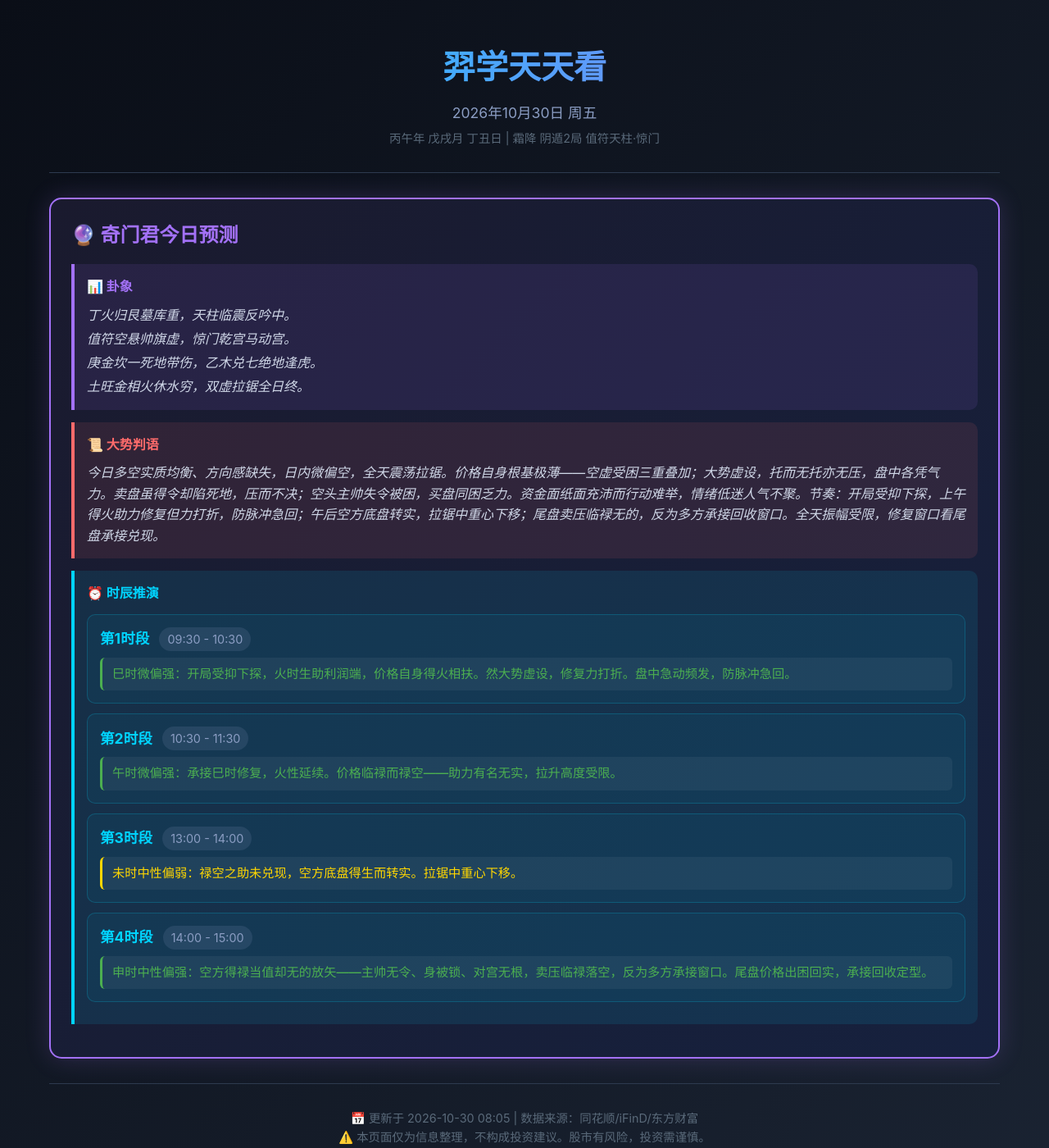
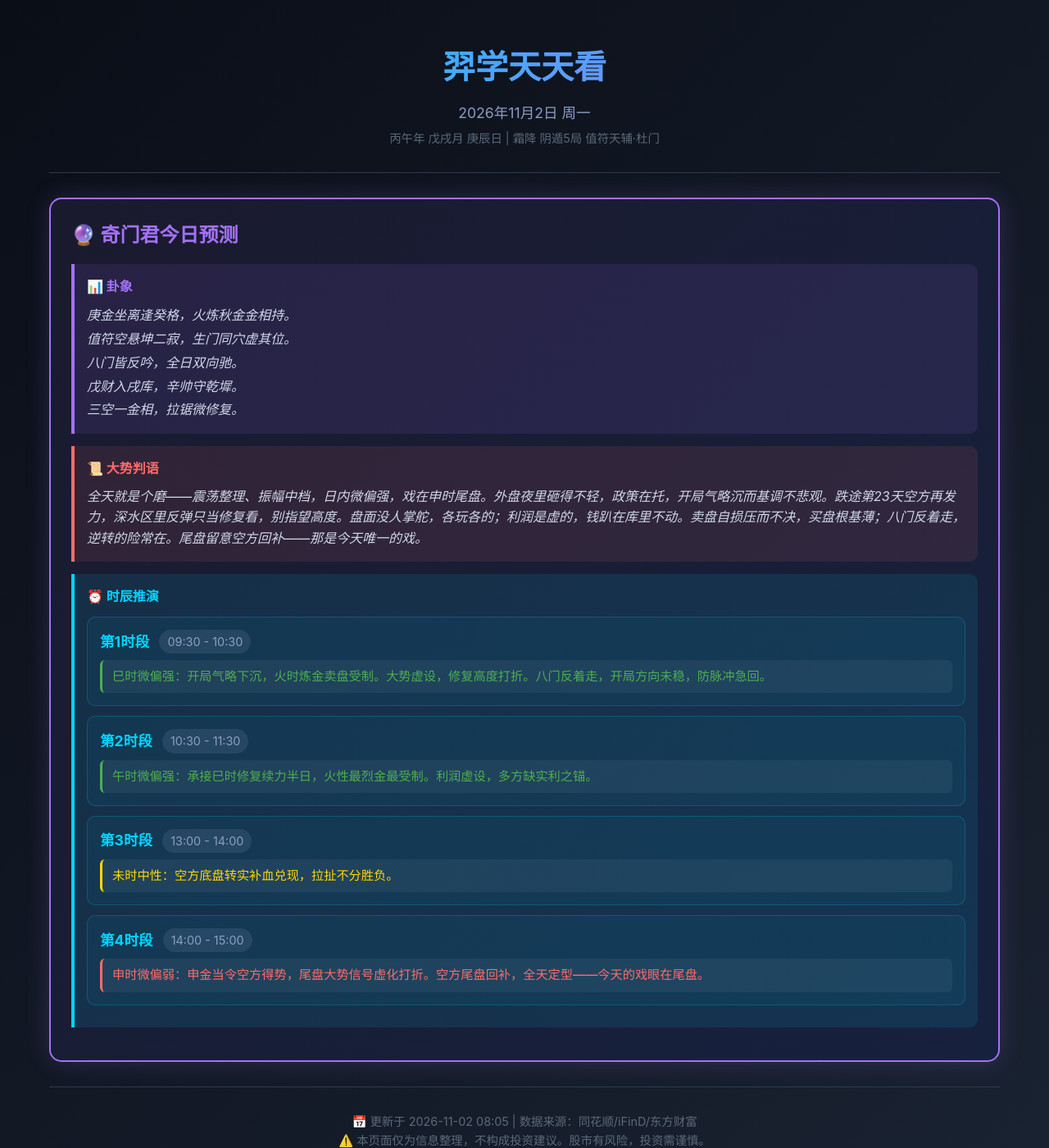
Before and after one commit to xiaoyi0319a/yixue-dashboard, a Jekyll site: the page index.html, which Jekyll copies as it is, in a window 1280 px wide and 1400 px high. Shown: the whole window at 82% size. Built offline with Jekyll 4.4.1, drawn with Linux system fonts in a browser that asks for light colours; comment, search, counter and statistics services are not loaded.

```diff
--- a/index.html
+++ b/index.html
@@ -4,12 +4,12 @@
     <meta charset="UTF-8">
     <meta name="viewport" content="width=device-width, initial-scale=1.0">
     <meta http-equiv="Cache-Control" content="no-cache, no-store, must-revalidate">
-    <meta property="og:title" content="羿学天天看 | 2026-10-30">
-    <meta property="og:description" content="🔮 阴遁2局·无方向·低开（开局受抑下探，全天拉锯，尾盘承接回收）| 📈📰 方向整理已暂停（09-27指令）">
+    <meta property="og:title" content="羿学天天看 | 2026-11-02">
+    <meta property="og:description" content="🔮 阴遁5局·无方向·震荡整理（开局气略沉，拉锯微修复，尾盘空方回补唱戏）| 📈📰 方向整理已暂停（09-27指令）">
     <meta property="og:type" content="website">
     <meta property="og:url" content="https://xiaoyi0319a.github.io/yixue-dashboard/">
     <meta name="twitter:card" content="summary_large_image">
-    <title>羿学天天看 | 2026-10-30</title>
+    <title>羿学天天看 | 2026-11-02</title>
     <link rel="stylesheet" href="css/style.css">
     <script async src="https://busuanzi.ibruce.info/busuanzi/2.3/busuanzi.pure.mini.js"></script>
 </head>
@@ -17,18 +17,18 @@
     <div class="container">
         <div class="header">
             <h1>羿学天天看</h1>
-            <div class="date">2026年10月30日 周五</div>
-            <div class="ganzhi">丙午年 戊戌月 丁丑日 | 霜降 阴遁2局 值符天柱·惊门</div>
+            <div class="date">2026年11月2日 周一</div>
+            <div class="ganzhi">丙午年 戊戌月 庚辰日 | 霜降 阴遁5局 值符天辅·杜门</div>
         </div>
         <div class="qimen-section">
             <h2>🔮 奇门君今日预测</h2>
             <div class="qimen-hexagram">
                 <h4>📊 卦象</h4>
-                <p>丁火归艮墓库重，天柱临震反吟中。<br>值符空悬帅旗虚，惊门乾宫马动宫。<br>庚金坎一死地带伤，乙木兑七绝地逢虎。<br>土旺金相火休水穷，双虚拉锯全日终。</p>
+                <p>庚金坐离逢癸格，火炼秋金金相持。<br>值符空悬坤二寂，生门同穴虚其位。<br>八门皆反吟，全日双向驰。<br>戊财入戌库，辛帅守乾墀。<br>三空一金相，拉锯微修复。</p>
             </div>
             <div class="qimen-verdict">
                 <h4>📜 大势判语</h4>
-                <p><i>今日多空实质均衡、方向感缺失，日内微偏空，全天震荡拉锯。价格自身根基极薄——空虚受困三重叠加；大势虚设，托而无托亦无压，盘中各凭气力。卖盘虽得令却陷死地，压而不决；空头主帅失令被困，买盘同困乏力。资金面纸面充沛而行动难举，情绪低迷人气不聚。节奏：开局受抑下探，上午得火助力修复但力打折，防脉冲急回；午后空方底盘转实，拉锯中重心下移；尾盘卖压临禄无的，反为多方承接回收窗口。全天振幅受限，修复窗口看尾盘承接兑现。</i></p>
+                <p><i>全天就是个磨——震荡整理、振幅中档，日内微偏强，戏在申时尾盘。外盘夜里砸得不轻，政策在托，开局气略沉而基调不悲观。跌途第23天空方再发力，深水区里反弹只当修复看，别指望高度。盘面没人掌舵，各玩各的；利润是虚的，钱趴在库里不动。卖盘自损压而不决，买盘根基薄；八门反着走，逆转的险常在。尾盘留意空方回补——那是今天唯一的戏。</i></p>
             </div>
             <div class="qimen-time">
                 <h4>⏰ 时辰推演</h4>
@@ -37,33 +37,33 @@
                         <span class="time-name">第1时段</span>
                         <span class="time-range">09:30 - 10:30</span>
                     </div>
-                    <div class="time-verdict up">巳时微偏强：开局受抑下探，火时生助利润端，价格自身得火相扶。然大势虚设，修复力打折。盘中急动频发，防脉冲急回。</div>
+                    <div class="time-verdict up">巳时微偏强：开局气略下沉，火时炼金卖盘受制。大势虚设，修复高度打折。八门反着走，开局方向未稳，防脉冲急回。</div>
                 </div>
                 <div class="time-slot">
                     <div class="time-header">
                         <span class="time-name">第2时段</span>
                         <span class="time-range">10:30 - 11:30</span>
                     </div>
-                    <div class="time-verdict up">午时微偏强：承接巳时修复，火性延续。价格临禄而禄空——助力有名无实，拉升高度受限。</div>
+                    <div class="time-verdict up">午时微偏强：承接巳时修复续力半日，火性最烈金最受制。利润虚设，多方缺实利之锚。</div>
                 </div>
                 <div class="time-slot">
                     <div class="time-header">
                         <span class="time-name">第3时段</span>
                         <span class="time-range">13:00 - 14:00</span>
                     </div>
-                    <div class="time-verdict neutral">未时中性偏弱：禄空之助未兑现，空方底盘得生而转实。拉锯中重心下移。</div>
+                    <div class="time-verdict neutral">未时中性：空方底盘转实补血兑现，拉扯不分胜负。</div>
                 </div>
                 <div class="time-slot">
                     <div class="time-header">
                         <span class="time-name">第4时段</span>
                         <span class="time-range">14:00 - 15:00</span>
                     </div>
-                    <div class="time-verdict up">申时中性偏强：空方得禄当值却无的放矢——主帅无令、身被锁、对宫无根，卖压临禄落空，反为多方承接窗口。尾盘价格出困回实，承接回收定型。</div>
+                    <div class="time-verdict down">申时微偏弱：申金当令空方得势，尾盘大势信号虚化打折。空方尾盘回补，全天定型——今天的戏眼在尾盘。</div>
                 </div>
             </div>
         </div>
         <div class="footer">
-            <p>📅 更新于 2026-10-30 08:05 | 数据来源：同花顺/iFinD/东方财富</p>
+            <p>📅 更新于 2026-11-02 08:05 | 数据来源：同花顺/iFinD/东方财富</p>
             <p>⚠️ 本页面仅为信息整理，不构成投资建议。股市有风险，投资需谨慎。</p>
             <p>🔮 奇门预测基于传统术数，仅供娱乐参考，请勿作为交易依据。</p>
             <p>📊 访问统计：<span id="busuanzi_container_site_pv">本站总访问量 <span id="busuanzi_value_site_pv"></span> 次</span> | <span id="busuanzi_container_site_uv">访客数 <span id="busuanzi_value_site_uv"></span> 人</span></p>
```
